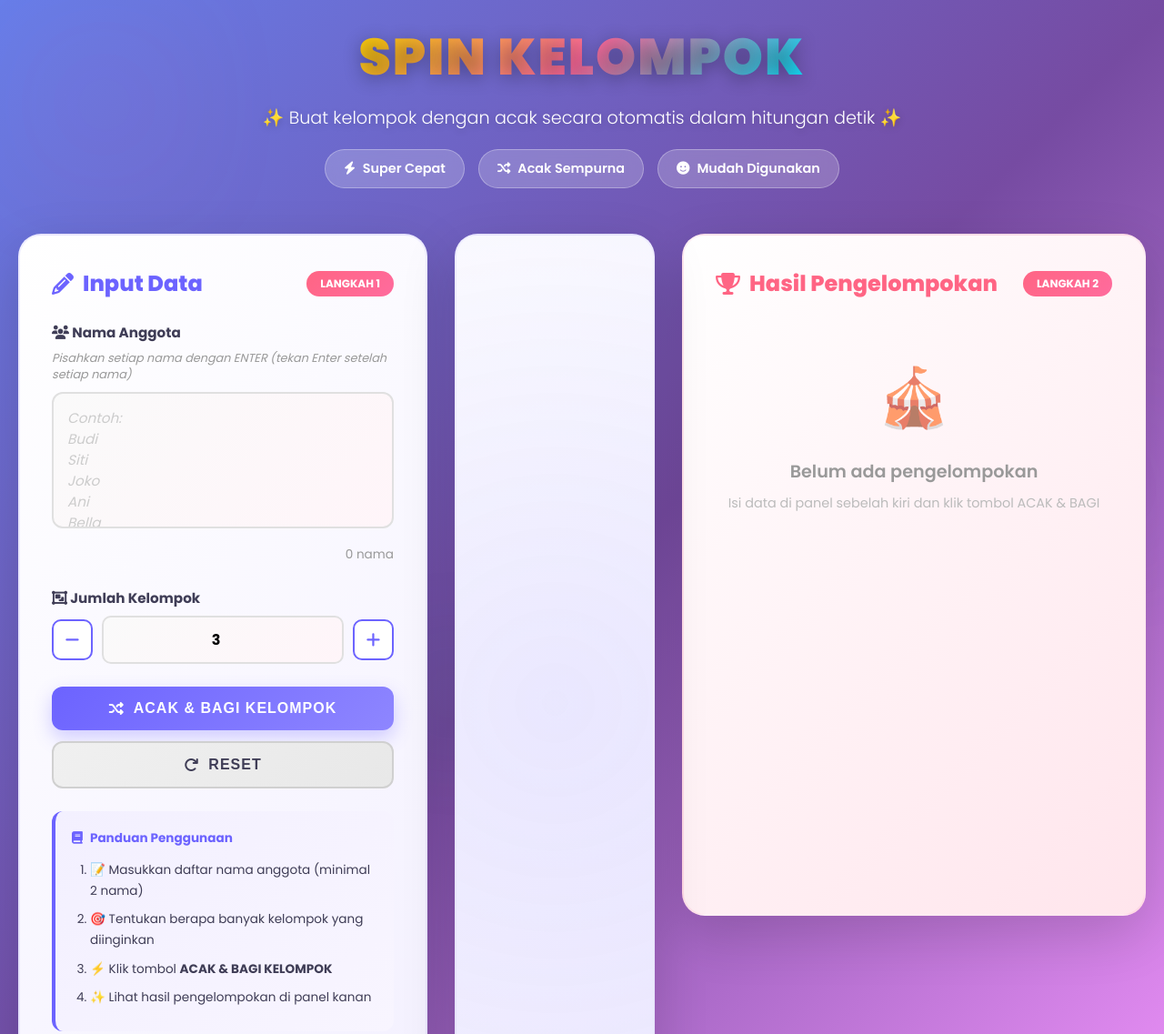
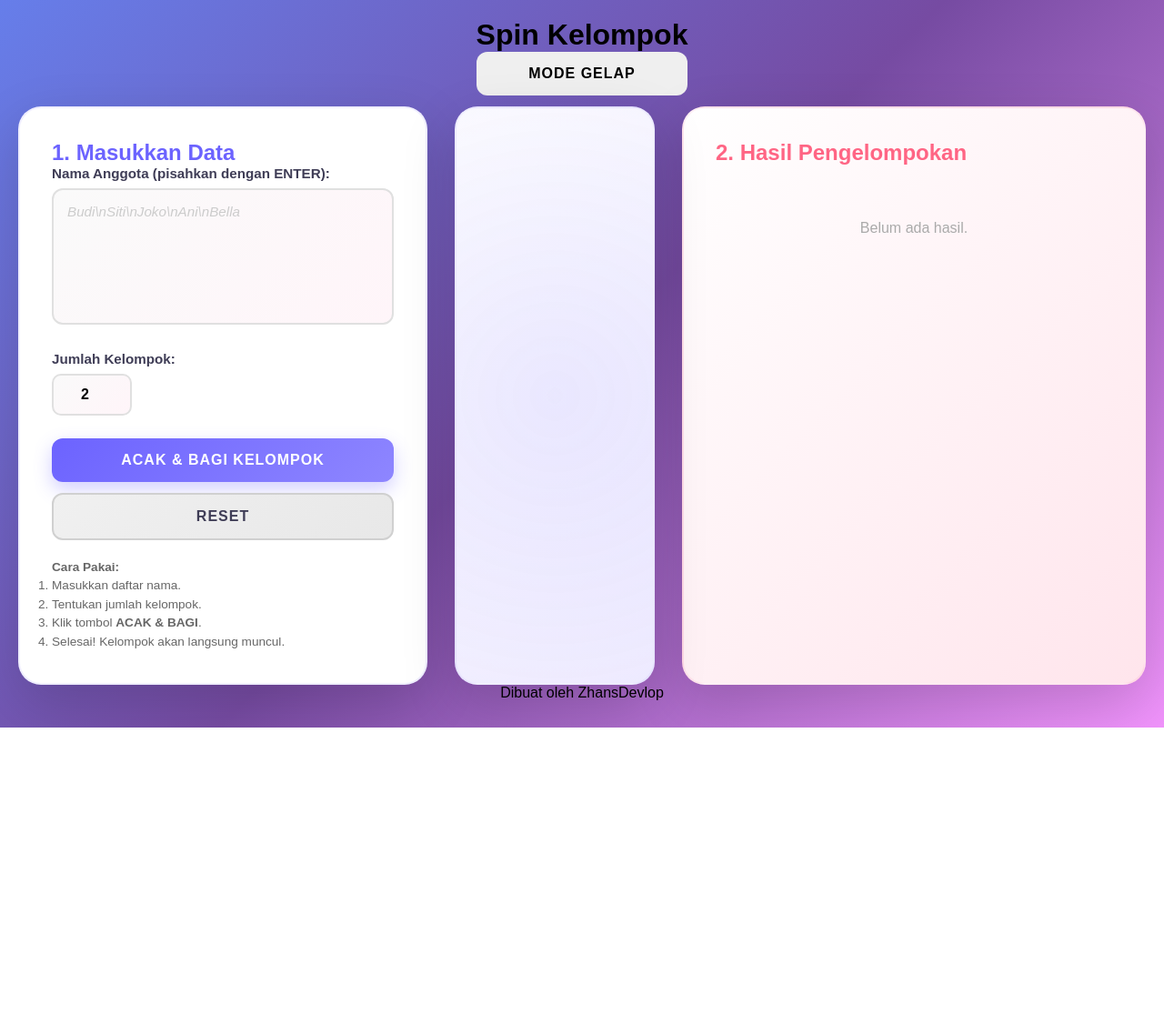
Before and after one commit to ZhansDevlop/SpinKelompok, a plain HTML site: page index.html in a window 1280 px wide. Shown: the top 1137 px of the page at 91% size. After the commit the page ends 800 px from the top, so only its background shows below. Drawn offline with Linux system fonts and the light colour scheme.

Commit message:
Refactor index.html for improved structure and styling
Updated the HTML structure and styling links, removed unnecessary comments, and streamlined the input and results sections.

```diff
--- a/index.html
+++ b/index.html
@@ -1,155 +1,75 @@
 <!DOCTYPE html>
 <html lang="id">
 <head>
-    <meta charset="UTF-8">
-    <meta name="viewport" content="width=device-width, initial-scale=1.0">
-    <title>🎲 Spin Kelompok - Pembagi Kelompok Otomatis</title>
-    <!-- Google Fonts -->
-    <link href="https://fonts.googleapis.com/css2?family=Poppins:wght@300;400;600;700;800;900&family=Fredoka:wght@600&display=swap" rel="stylesheet">
-    <!-- Font Awesome for Icons -->
-    <link rel="stylesheet" href="https://cdnjs.cloudflare.com/ajax/libs/font-awesome/6.4.0/css/all.min.css">
-    <link rel="stylesheet" href="style.css">
+  <meta charset="UTF-8" />
+  <meta name="viewport" content="width=device-width, initial-scale=1.0" />
+  <title>Spin Kelompok</title>
+
+  <link href="https://fonts.googleapis.com/css2?family=Inter:wght@400;500;600;700;800&display=swap" rel="stylesheet" />
+  <link rel="stylesheet" href="style.css" />
 </head>
 <body>
-
-    <!-- Animated Background -->
-    <div class="animated-bg">
-        <div class="shape shape-1"></div>
-        <div class="shape shape-2"></div>
-        <div class="shape shape-3"></div>
-        <div class="shape shape-4"></div>
-    </div>
-
-    <!-- HEADER -->
-    <div class="header">
-        <div class="header-content">
-            <h1 class="main-title">
-                <span class="dice-animation">🎲</span>
-                <span class="gradient-text">SPIN KELOMPOK</span>
-                <span class="dice-animation">🎲</span>
-            </h1>
-            <p class="subtitle">✨ Buat kelompok dengan acak secara otomatis dalam hitungan detik ✨</p>
-            <div class="feature-pills">
-                <span class="pill"><i class="fas fa-zap"></i> Super Cepat</span>
-                <span class="pill"><i class="fas fa-random"></i> Acak Sempurna</span>
-                <span class="pill"><i class="fas fa-smile"></i> Mudah Digunakan</span>
-            </div>
-        </div>
+  <div class="topbar">
+    <h1>Spin Kelompok</h1>
+    <button class="btn btn-secondary" id="themeToggle" onclick="toggleTheme()">Mode Gelap</button>
   </div>
 
   <div class="app-container">
+    <!-- KOLOM INPUT -->
+    <div class="panel">
+      <h2>1. Masukkan Data</h2>
 
-        <!-- KOLOM INPUT -->
-        <div class="panel input-panel">
-            <div class="panel-header">
-                <h2><i class="fas fa-pencil-alt"></i> Input Data</h2>
-                <span class="panel-badge">Langkah 1</span>
+      <div class="form-group">
+        <label>Nama Anggota (pisahkan dengan ENTER):</label>
+        <textarea
+          id="namesInput"
+          placeholder="Budi\nSiti\nJoko\nAni\nBella"
+          oninput="cekInput()"
+        ></textarea>
       </div>
 
       <div class="form-group">
-                <label><i class="fas fa-users"></i> Nama Anggota</label>
-                <p class="helper-text">Pisahkan setiap nama dengan ENTER (tekan Enter setelah setiap nama)</p>
-                <textarea id="namesInput"
-                          placeholder="Contoh:&#10;Budi&#10;Siti&#10;Joko&#10;Ani&#10;Bella&#10;Rudi&#10;Dina&#10;Eko"
-                          oninput="cekInput()"></textarea>
-                <div class="input-counter">
-                    <small id="nameCount">0 nama</small>
-                </div>
-            </div>
-
-            <div class="form-group">
-                <label><i class="fas fa-object-group"></i> Jumlah Kelompok</label>
-                <div class="input-with-controls">
-                    <button class="btn-control" onclick="decreaseGroups()"><i class="fas fa-minus"></i></button>
-                    <input type="number" id="groupCount" value="3" min="2" max="20">
-                    <button class="btn-control" onclick="increaseGroups()"><i class="fas fa-plus"></i></button>
-                </div>
+        <label>Jumlah Kelompok:</label>
+        <input type="number" id="groupCount" value="2" min="2" max="20" />
       </div>
 
       <button class="btn btn-generate" id="generateBtn" onclick="acakDanBagi()">
-                <i class="fas fa-random"></i> ACAK & BAGI KELOMPOK
+        ACAK & BAGI KELOMPOK
       </button>
-            <button class="btn btn-reset" onclick="resetHalaman()">
-                <i class="fas fa-redo"></i> Reset
-            </button>
+      <button class="btn btn-reset" onclick="resetHalaman()">Reset</button>
 
-            <div class="info-box">
-                <div class="info-header">
-                    <i class="fas fa-book"></i>
-                    <strong>Panduan Penggunaan</strong>
-                </div>
+      <div style="margin-top: 20px; font-size: 0.85rem; color: #666; line-height: 1.5">
+        <p><strong>Cara Pakai:</strong></p>
         <ol>
-                    <li>📝 Masukkan daftar nama anggota (minimal 2 nama)</li>
-                    <li>🎯 Tentukan berapa banyak kelompok yang diinginkan</li>
-                    <li>⚡ Klik tombol <strong>ACAK & BAGI KELOMPOK</strong></li>
-                    <li>✨ Lihat hasil pengelompokan di panel kanan</li>
+          <li>Masukkan daftar nama.</li>
+          <li>Tentukan jumlah kelompok.</li>
+          <li>Klik tombol <strong>ACAK & BAGI</strong>.</li>
+          <li>Selesai! Kelompok akan langsung muncul.</li>
         </ol>
-            </div>
-
-            <div class="stats-box">
-                <div class="stat-item">
-                    <span class="stat-icon">👥</span>
-                    <div>
-                        <small>Total Nama</small>
-                        <strong id="totalNames">0</strong>
-                    </div>
-                </div>
-                <div class="stat-item">
-                    <span class="stat-icon">👫</span>
-                    <div>
-                        <small>Kelompok</small>
-                        <strong id="totalGroups">3</strong>
-                    </div>
-                </div>
       </div>
     </div>
 
     <!-- KOLOM ANIMASI (Middle) -->
     <div class="animation-panel">
-            <div class="animation-content">
-                <div class="loader-container">
-                    <div class="dice-loader" id="diceLoader">
-                        <span class="dice-1">🎲</span>
-                        <span class="dice-2">🎲</span>
-                        <span class="dice-3">🎲</span>
+      <div class="loader-icon" id="loaderIcon"></div>
+      <div class="process-text" id="processText">Memproses...</div>
     </div>
-                </div>
-                <div class="process-text" id="processText">Mengacak</div>
-                <div class="progress-bar">
-                    <div class="progress-fill"></div>
+
+    <!-- KOLOM HASIL -->
+    <div class="results-container">
+      <h2>2. Hasil Pengelompokan</h2>
+      <div id="groupList" class="empty-state">
+        <p>Belum ada hasil.</p>
       </div>
     </div>
   </div>
 
-        <!-- KOLOM HASIL -->
-        <div class="results-container">
-            <div class="results-header">
-                <h2><i class="fas fa-trophy"></i> Hasil Pengelompokan</h2>
-                <span class="panel-badge">Langkah 2</span>
+  <footer class="site-footer">
+    <div class="footer-inner">
+      <span class="footer-label">Dibuat oleh</span>
+      <span class="creator-name">ZhansDevlop</span>
     </div>
-
-            <div id="groupList">
-                <div class="empty-state">
-                    <div class="empty-state-icon">🎪</div>
-                    <p class="empty-title">Belum ada pengelompokan</p>
-                    <p class="empty-desc">Isi data di panel sebelah kiri dan klik tombol ACAK & BAGI</p>
-                </div>
-            </div>
-
-            <div class="results-actions" id="resultsActions" style="display: none;">
-                <button class="btn btn-action" onclick="copyResults()">
-                    <i class="fas fa-copy"></i> Salin Hasil
-                </button>
-                <button class="btn btn-action" onclick="printResults()">
-                    <i class="fas fa-print"></i> Cetak
-                </button>
-            </div>
-        </div>
-
-    </div>
-
-    <!-- Floating Dice Elements -->
-    <div class="floating-dice" id="floatingDice"></div>
+  </footer>
 
   <script src="script.js"></script>
 </body>
```
Lines whose indentation alone changed are shown as unchanged.
